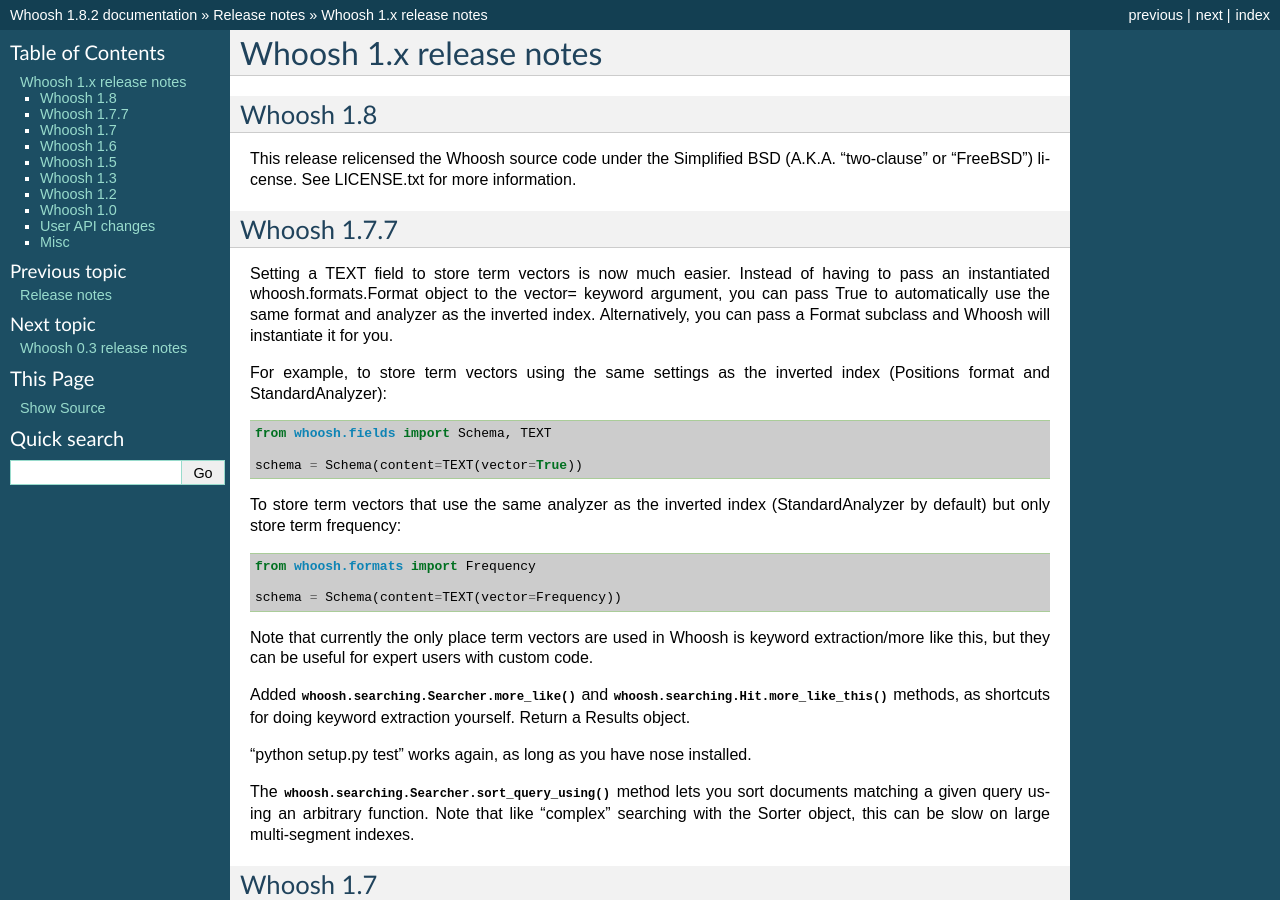
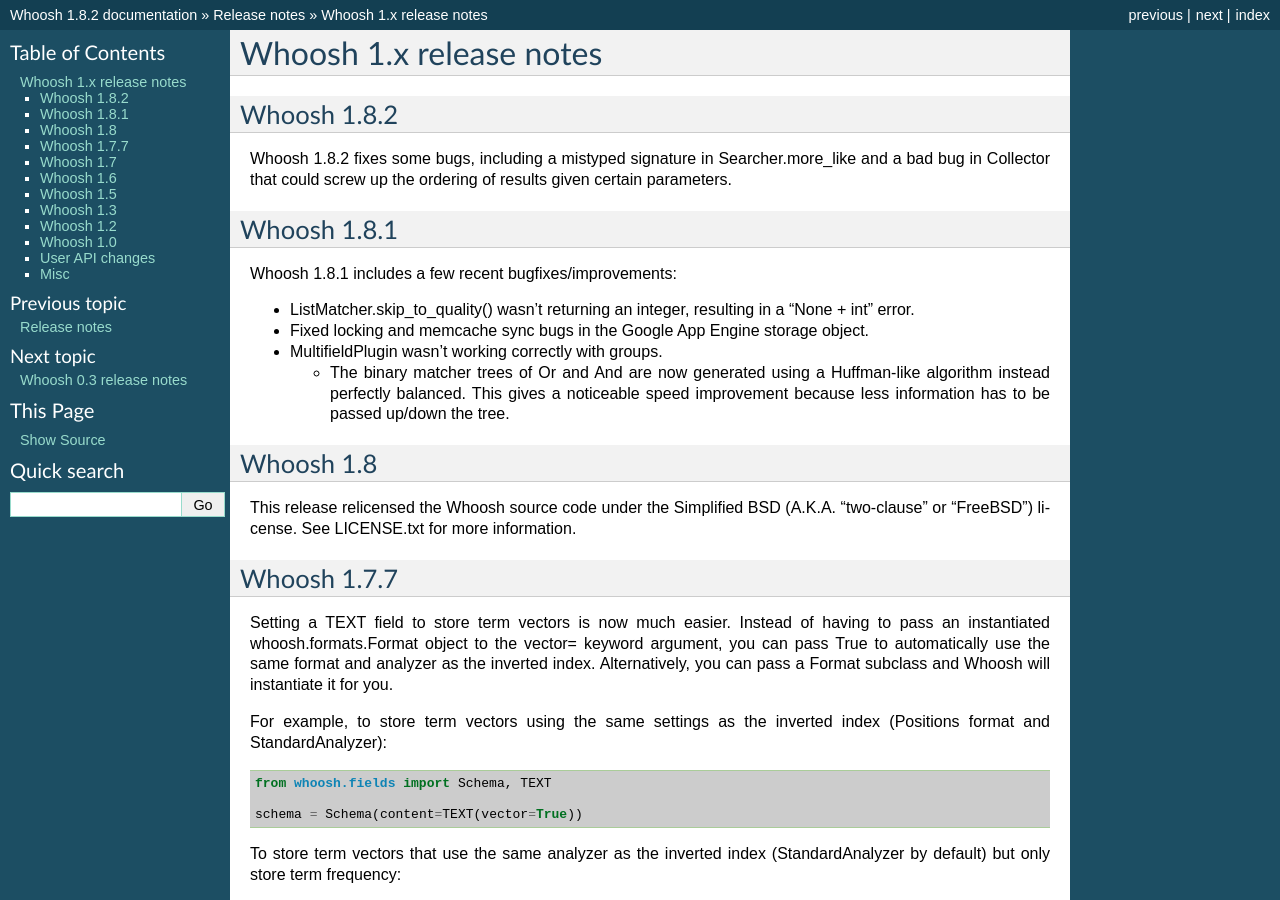
Before and after one commit to dex4er/whoosh, a Sphinx documentation site: the page built from docs/source/releases/1_0.rst, in a window 1280 px wide and 900 px high. Built offline with Sphinx 7.4.7, drawn with Linux system fonts in a browser that asks for light colours.

Commit message:
added 1.8.2 and 1.8.1 release notes (taken from ML posts)

```diff
--- a/docs/source/releases/1_0.rst
+++ b/docs/source/releases/1_0.rst
@@ -1,6 +1,33 @@
 ========================
 Whoosh 1.x release notes
 ========================
+
+Whoosh 1.8.2
+============
+
+Whoosh 1.8.2 fixes some bugs, including a mistyped signature in
+Searcher.more_like and a bad bug in Collector that could screw up the
+ordering of results given certain parameters.
+
+
+Whoosh 1.8.1
+============
+
+Whoosh 1.8.1 includes a few recent bugfixes/improvements:
+
+- ListMatcher.skip_to_quality() wasn't returning an integer, resulting
+  in a "None + int" error.
+
+- Fixed locking and memcache sync bugs in the Google App Engine storage
+  object.
+
+- MultifieldPlugin wasn't working correctly with groups.
+
+  - The binary matcher trees of Or and And are now generated using a
+    Huffman-like algorithm instead perfectly balanced. This gives a
+    noticeable speed improvement because less information has to be passed
+    up/down the tree.
+
 
 Whoosh 1.8
 ==========
```
